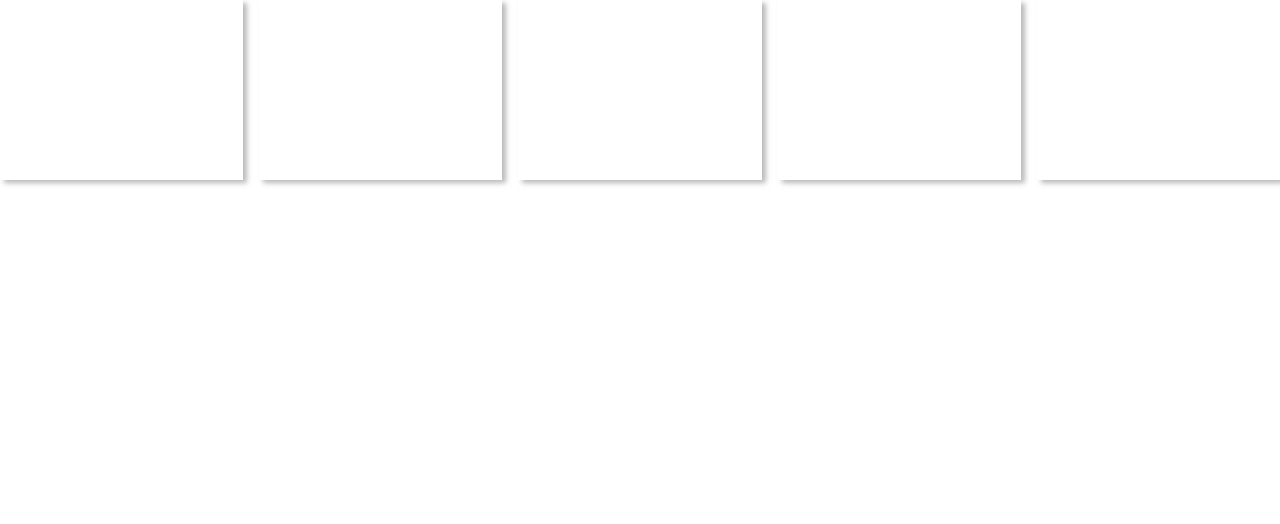
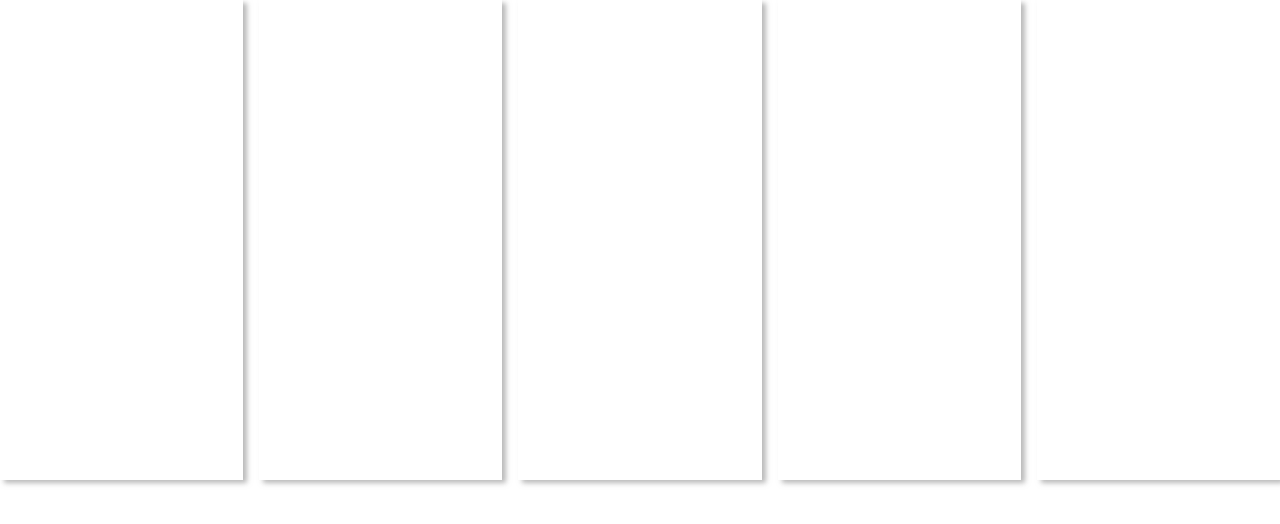
Before and after one commit to mfalguierwcs/workshop-css, a plain HTML site: page card.html in a window 1280 px wide. Drawn offline with Linux system fonts and the light colour scheme.

```diff
--- a/card.html
+++ b/card.html
@@ -14,7 +14,7 @@
             }
 
             .card {
-                min-height: 180px;
+                min-height: 480px;
                 box-shadow: 4px 3px 5px 0px rgba(161,161,161,0.75);
             }
 
```
